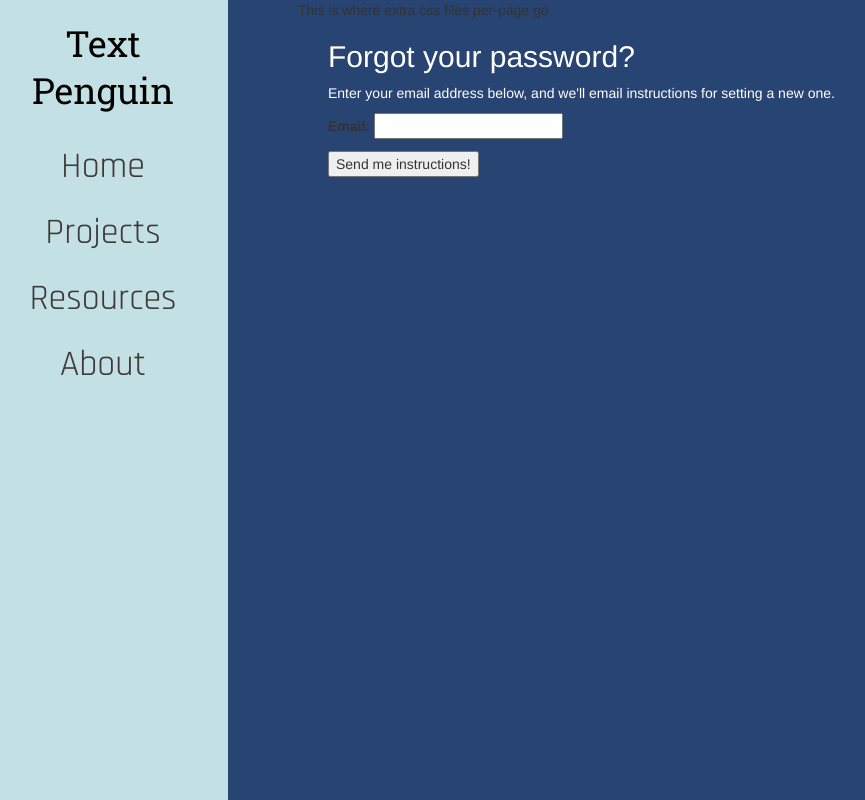
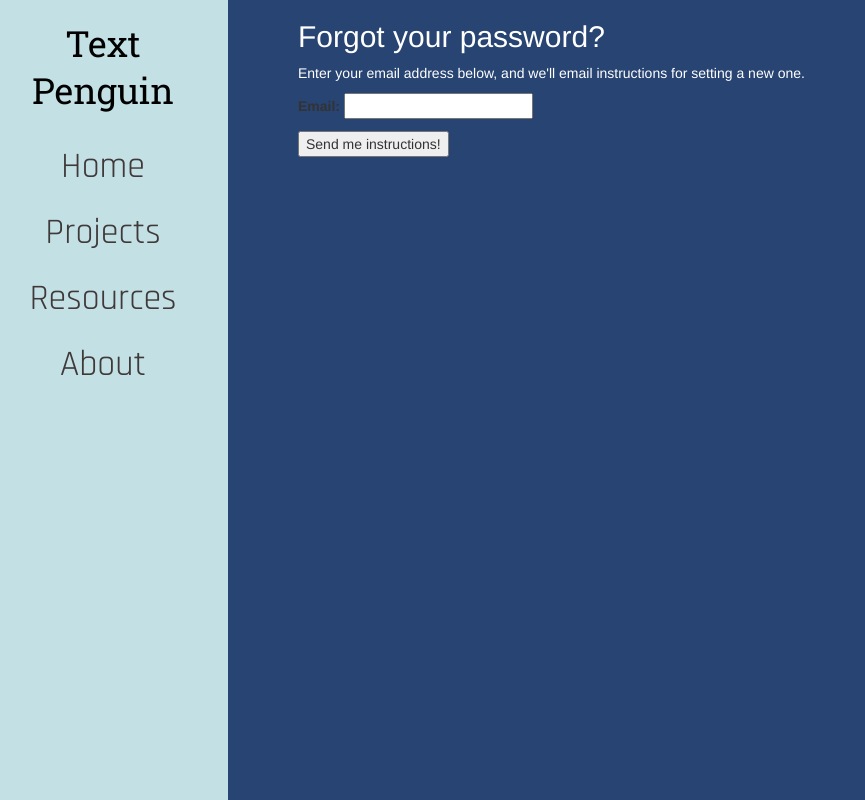
Before and after one commit to SCCapstone/ClubPenguinFanPage, a Django app: page /accounts/password_reset/ in a window 1520 px wide. Shown: the whole page, without its empty margins (22-887 px from the left). Run offline with Django 3.2, Linux system fonts and the light colour scheme; some libraries are stand-ins or nearby versions.

Commit message:
new deploy

```diff
--- a/templates/base.html
+++ b/templates/base.html
@@ -9,8 +9,7 @@
 	<script src="https://code.jquery.com/jquery-3.4.1.min.js" integrity="sha256-CSXorXvZcTkaix6Yvo6HppcZGetbYMGWSFlBw8HfCJo=" crossorigin="anonymous"></script>
 	<link rel="stylesheet" type="text/css" href="{% static 'Main/nav.css' %}">
  	<link href="https://fonts.googleapis.com/css?family=Rajdhani|Roboto+Condensed|Roboto+Slab&display=swap" rel="stylesheet">
-	{% block extra_head %}This is where extra css files per-page go{% endblock %}
-</head>
+
 <body>
 		<ul class="nav flex-column">
 			<h1>Text Penguin</h1>
--- a/templates/registration/password_reset_confirm.html
+++ b/templates/registration/password_reset_confirm.html
@@ -17,7 +17,6 @@
 
 {% block content %}
 
-<div class="container">
 {% if validlink %}
 <h2 style= "color:white">Set a new password!</h2>
 <form method="POST">
@@ -28,5 +27,4 @@
 {% else %}
 <p style="color:white">{% trans "The password reset link was invalid, possibly because it has already been used. Please request a new password reset." %}</p>
 {% endif %}
-</div>
 {% endblock %}
--- a/templates/registration/password_reset_done.html
+++ b/templates/registration/password_reset_done.html
@@ -16,8 +16,6 @@
 <body>
 
 {% block content %}
-<div class="container">
   <h2 style="color:white">Check your inbox.</h2>
   <p style= "color:white">We've emailed you instructions for setting your password. You should receive the email shortly!</p>
-</div>
 {% endblock %}
--- a/templates/registration/password_reset_form.html
+++ b/templates/registration/password_reset_form.html
@@ -16,7 +16,6 @@
 <body>
 
 {% block content %}
-<div class="container">
   <h2 style= "color:white">Forgot your password?</h2>
   <p style= "color:white">Enter your email address below, and we'll email instructions for setting a new one.</p>
 
@@ -25,5 +24,4 @@
     {{ form.as_p }}
     <input type="submit" value="Send me instructions!">
   </form>
-</div>
 {% endblock %}
```
